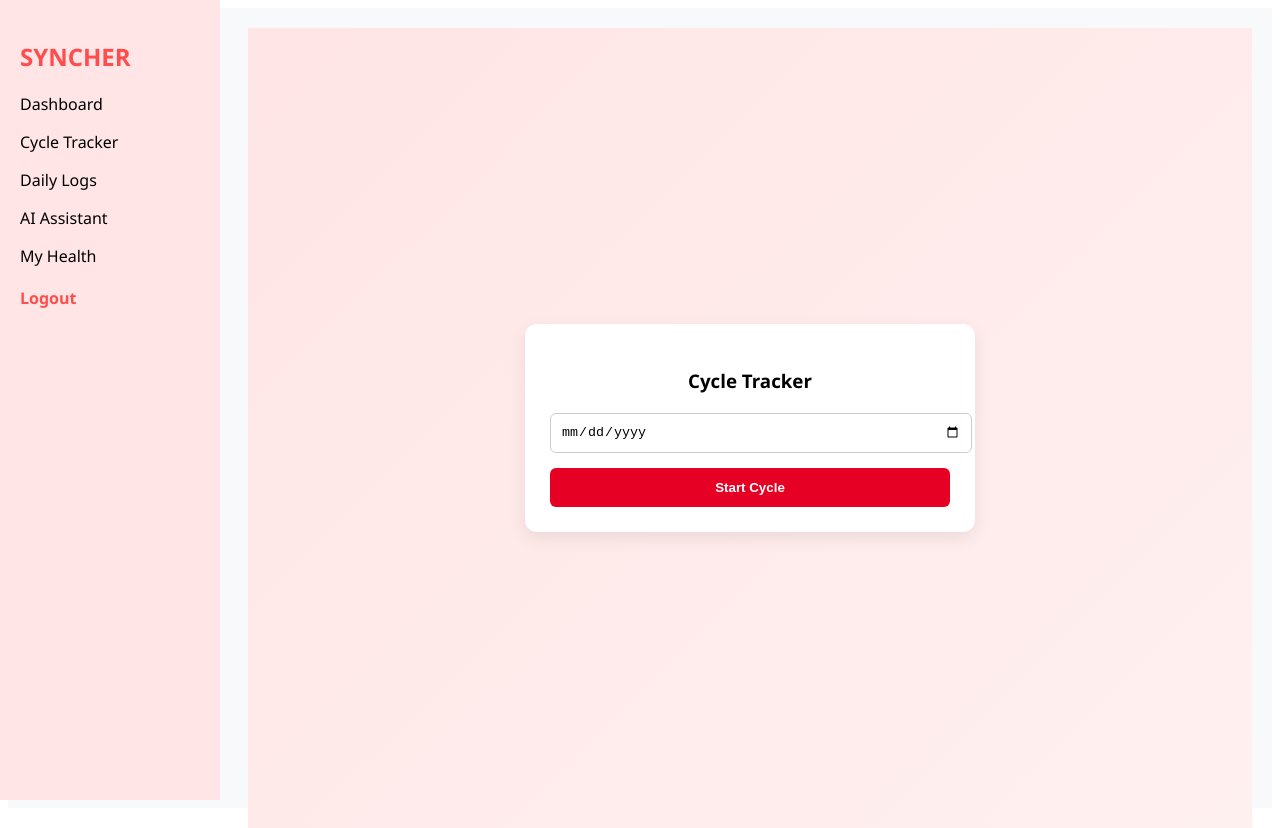
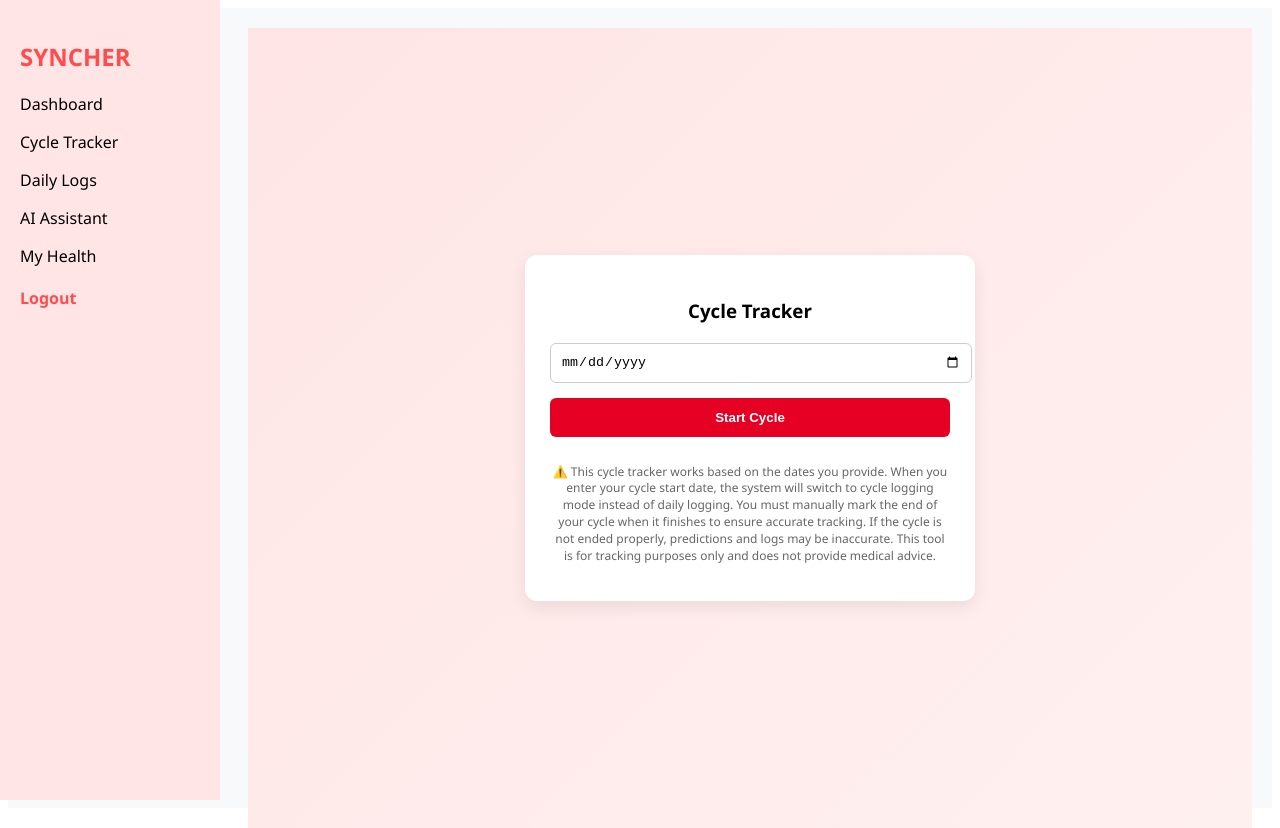
Before and after one commit to Ashwinikakera/syncher-ai-health-system, a React (Vite) app in the folder frontend/: page /cycle-tracker in a window 1280 px wide. Built offline with nearby package versions, Linux system fonts and the light colour scheme; sample sign-in values are in the browser's storage.

Commit message:
cycleLogger.jsx changes

```diff
--- a/frontend/src/components/cycleLogger.jsx
+++ b/frontend/src/components/cycleLogger.jsx
@@ -131,6 +131,17 @@ export default function CycleLogger() {
             <button style={buttonStyle} onClick={handleStart}>
               Start Cycle
             </button>
+
+
+            <p style={{
+              marginTop: "12px",
+              fontSize: "12px",
+              color: "#666",
+              textAlign: "center",
+              lineHeight: "1.4"
+            }}>
+              ⚠️ This cycle tracker works based on the dates you provide. When you enter your cycle start date, the system will switch to cycle logging mode instead of daily logging. You must manually mark the end of your cycle when it finishes to ensure accurate tracking. If the cycle is not ended properly, predictions and logs may be inaccurate. This tool is for tracking purposes only and does not provide medical advice.
+            </p>
           </div>
         ) : (
           <div style={formGroup}>
```
